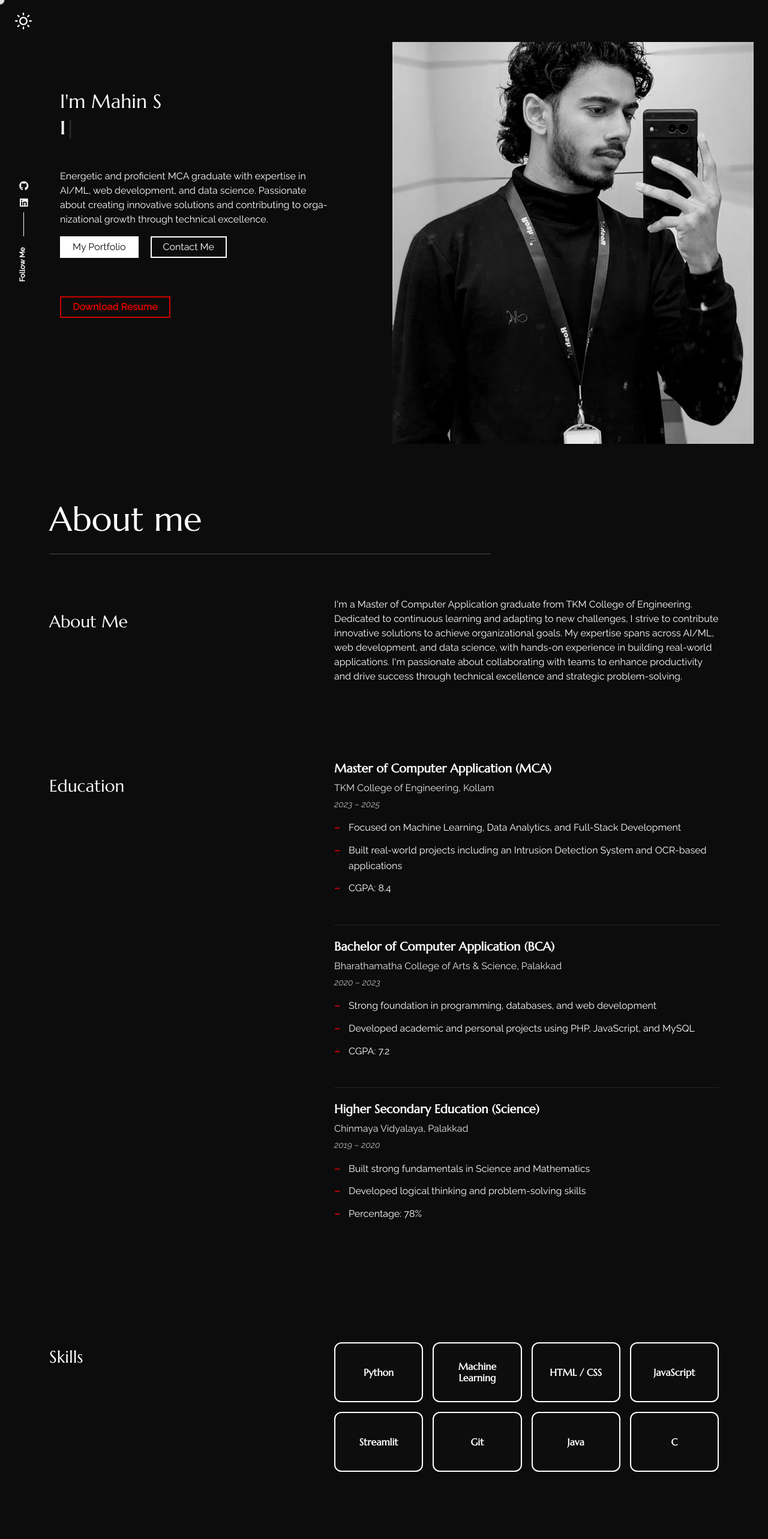
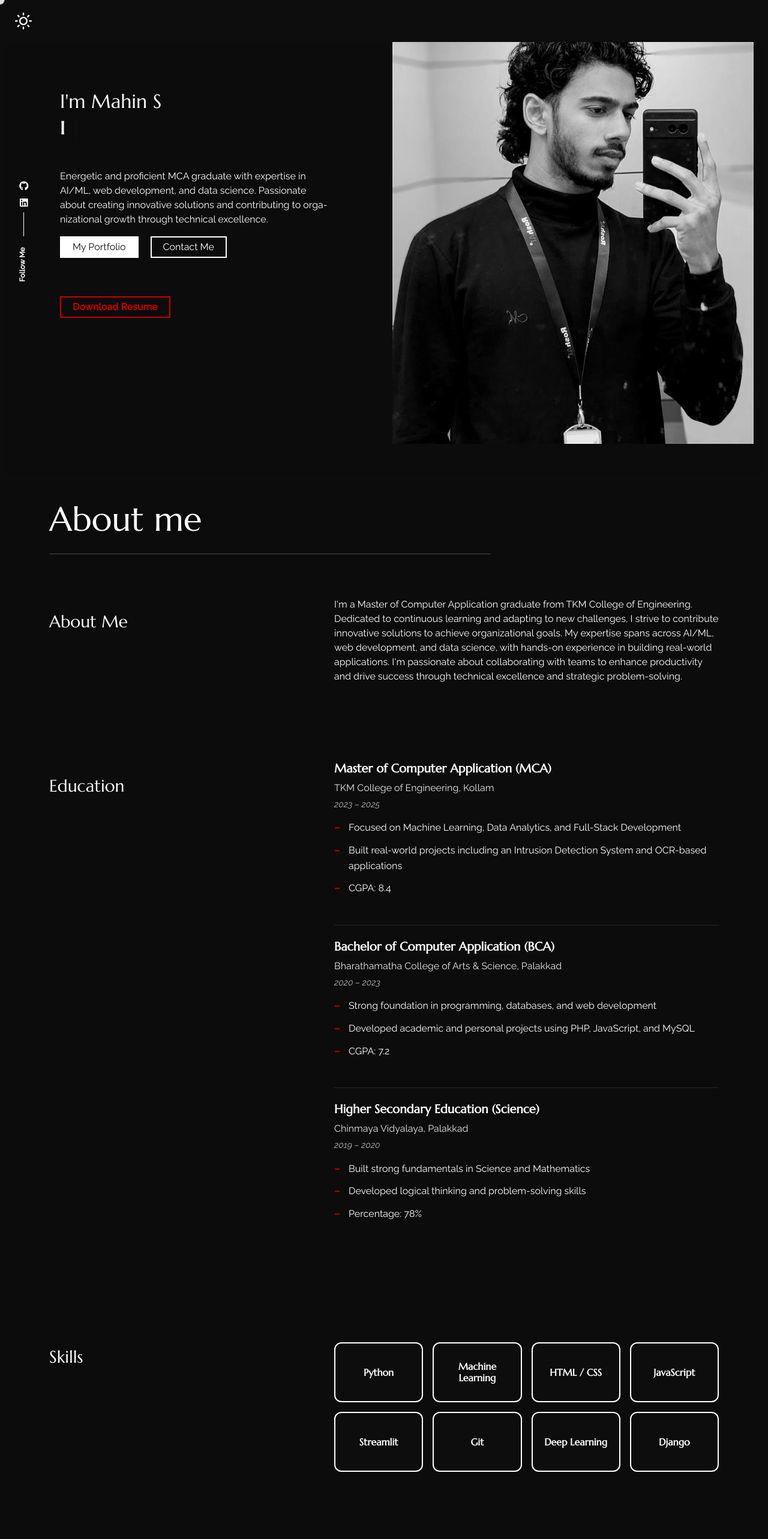
Before and after one commit to MahinR0GG/MahinR0GG.github.io, a React (Create React App) app: page / in a window 1280 px wide. Shown: the top 2566 px of the page at 60% size. Built offline with nearby package versions, Linux system fonts and the light colour scheme.

Commit message:
update: project and certificates added

```diff
--- a/src/content_option.js
+++ b/src/content_option.js
@@ -79,12 +79,12 @@ const skills = [
         description: "Version control, collaborative workflows, branch management"
     },
     {
-        name: "Java",
-        description: "Object-oriented programming, problem solving, academic projects"
+        name: "Deep Learning",
+        description: "Neural networks, NLP models, generative AI, LangChain integration"
     },
     {
-        name: "C",
-        description: "Programming fundamentals, memory concepts, structured logic"
+        name: "Django",
+        description: "REST APIs, backend development, ORM, full-stack web applications"
     },
 ];
 
@@ -97,7 +97,7 @@ const experience = [
         current: true
     },
     {
-        role: "L2 Support Trainee",
+        role: "L2 Consultant Trainee",
         company: "Cymonic.ai",
         period: "Nov 2025 – Present",
         description: "Involved in Level 2 support operations, incident handling, SLA configuring, and ITSM workflows within production environments.",
@@ -114,6 +114,12 @@ const experience = [
 
 const certifications = [
     {
+        title: "Introduction to Natural Language Processing",
+        issuer: "Great Learning",
+        year: "2023",
+        link: "https://drive.google.com/file/d/1_dku8rGTviJ_wByptR_nzFabCRq8PnLD/view?usp=sharing"
+    },
+    {
         title: "AI–ML Skills-Build Internship",
         issuer: "CSRBOX & IBM",
         year: "2024",
@@ -124,6 +130,18 @@ const certifications = [
         issuer: "TEACHNOOK × Wissenaire",
         year: "2024",
         link: "https://drive.google.com/file/d/1iu7pwmgTezMGd0CnDQVEG4S-CizpUIDS/view?usp=sharing"
+    },
+    {
+        title: "Cloud Computing",
+        issuer: "NPTEL",
+        year: "2024",
+        link: "https://drive.google.com/file/d/1gyirsh2w5pH7fNaLw7sGlLAlxzgWkm-B/view?usp=sharing"
+    },
+    {
+        title: "Introduction to Internet of Things",
+        issuer: "NPTEL",
+        year: "2024",
+        link: "https://drive.google.com/file/d/1R_jvpChyx3gm7LjNqRqkZNx6GGhmGdh9/view?usp=sharing"
     },
     {
         title: "Cybersecurity & Ethical Hacking Workshop",
@@ -189,6 +207,18 @@ const dataportfolio = [{
     description: "Fitness tracking web app with personalized workout plans and BMI calculator.",
     link: "https://github.com/MahinR0GG/Project-FitHub",
 },
+{
+    img: "https://images.unsplash.com/photo-1531746790731-6c087fecd65a",
+    title: "ITSM Support Bot",
+    description: "Production-ready ITSM chatbot with Streamlit UI built on LangChain and Google Generative AI. (Under progress)",
+    link: "https://github.com/MahinR0GG/ITSM-Support-Bot",
+},
+{
+    img: "https://images.unsplash.com/photo-1553877522-43269d4ea984",
+    title: "WorkMate",
+    description: "Your smart HR assistant that simplifies policies, leave, and workplace tasks in one place. (Under progress)",
+    link: "https://github.com/MahinR0GG/WorkMate",
+},
 ];
 
 const contactConfig = {
```
Also changed, not shown: 2 other files (tests, documents, lock files or other folders).
